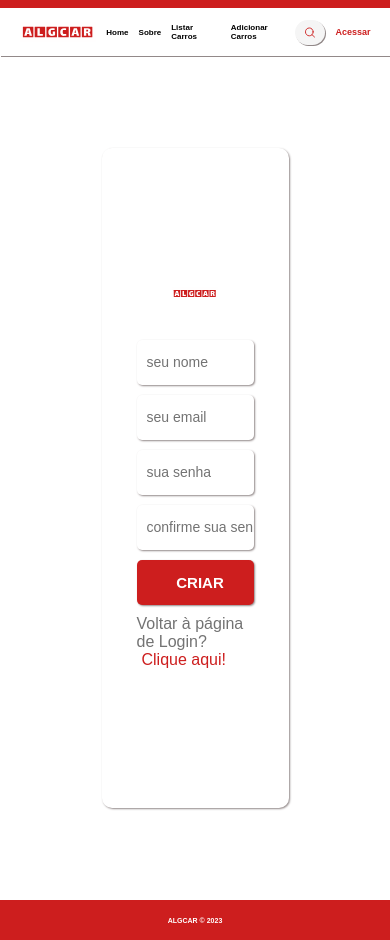
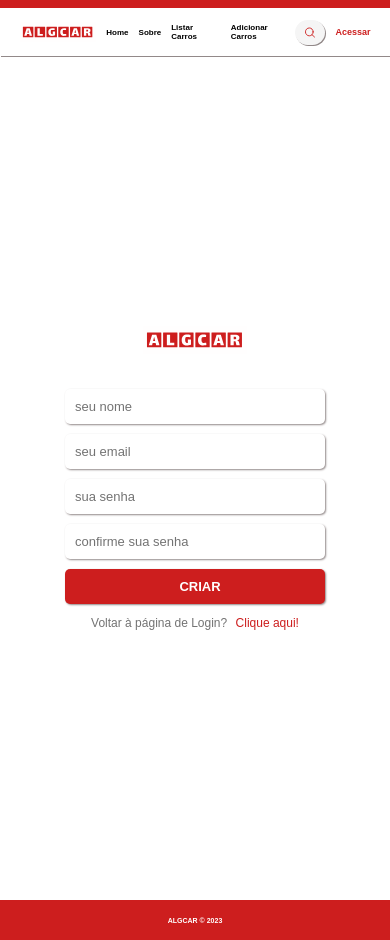
Before and after one commit to JoseCMessias/alg-car, a React (Vite) app in the folder algCar/: page /cadastro in a window 390 px wide. Built offline with nearby package versions, Linux system fonts and the light colour scheme.

Commit message:
responsividade de Cadastro

```diff
--- a/algCar/src/pages/Cadastro/Cadastro.css
+++ b/algCar/src/pages/Cadastro/Cadastro.css
@@ -11,7 +11,7 @@
     align-items: center;
     justify-content: center;
     background-color: #fff;
-    width: 30%;
+    width: 40%;
     height: 70%;
     border-radius: 10px;
     padding: 35px;
@@ -81,3 +81,106 @@
     color: #CD1E1E;
     margin-left: 5px;
 }
+
+@media(max-width: 900px) {
+    .cadastro {
+        width: 50%;
+        height: 50%;
+        padding: 65px;
+    }
+
+    .cadastro input {
+        height: 44px;
+    }
+
+    .cadastro img {
+        width: 40%;
+        margin-bottom: 30px;
+    }
+
+    .cadastro input::placeholder {
+        font-size: 14px;
+    }
+
+    .cadastro form [type="submit"] {
+        font-size: 15px;
+    }
+
+    .cadastro p {
+        font-size: 15px;
+        margin-top: 13px;
+    }
+
+    .cadastro a {
+        font-size: 15px;
+    }
+}
+
+@media(max-width: 600px) {
+    .cadastro {
+        width: 60%;
+        height: 50%;
+    }
+
+    .cadastro input {
+        height: 40px;
+    }
+
+    .cadastro img {
+        width: 40%;
+        margin-bottom: 30px;
+    }
+
+    .cadastro input::placeholder {
+        font-size: 14px;
+    }
+
+    .cadastro form [type="submit"] {
+        font-size: 14px;
+    }
+
+    .cadastro p {
+        font-size: 14px;
+        margin-top: 12px;
+    }
+
+    .cadastro a {
+        font-size: 14px;
+    }
+}
+
+@media(max-width: 400px) {
+    .cadastro {
+        border: none;
+        box-shadow: none;
+        width: 70%;
+        height: 10%;
+    }
+
+    .cadastro input {
+        height: 35px;
+    }
+
+    .cadastro img {
+        width: 40%;
+        margin-bottom: 25px;
+    }
+
+    .cadastro input::placeholder {
+        font-size: 13px;
+    }
+
+    .cadastro form [type="submit"] {
+        font-size: 13px;
+    }
+
+    .cadastro p {
+        font-size: 12px;
+        margin-top: 12px;
+    }
+
+    .cadastro a {
+        font-size: 12px;
+        margin-left: 5px;
+    }
+}
```
